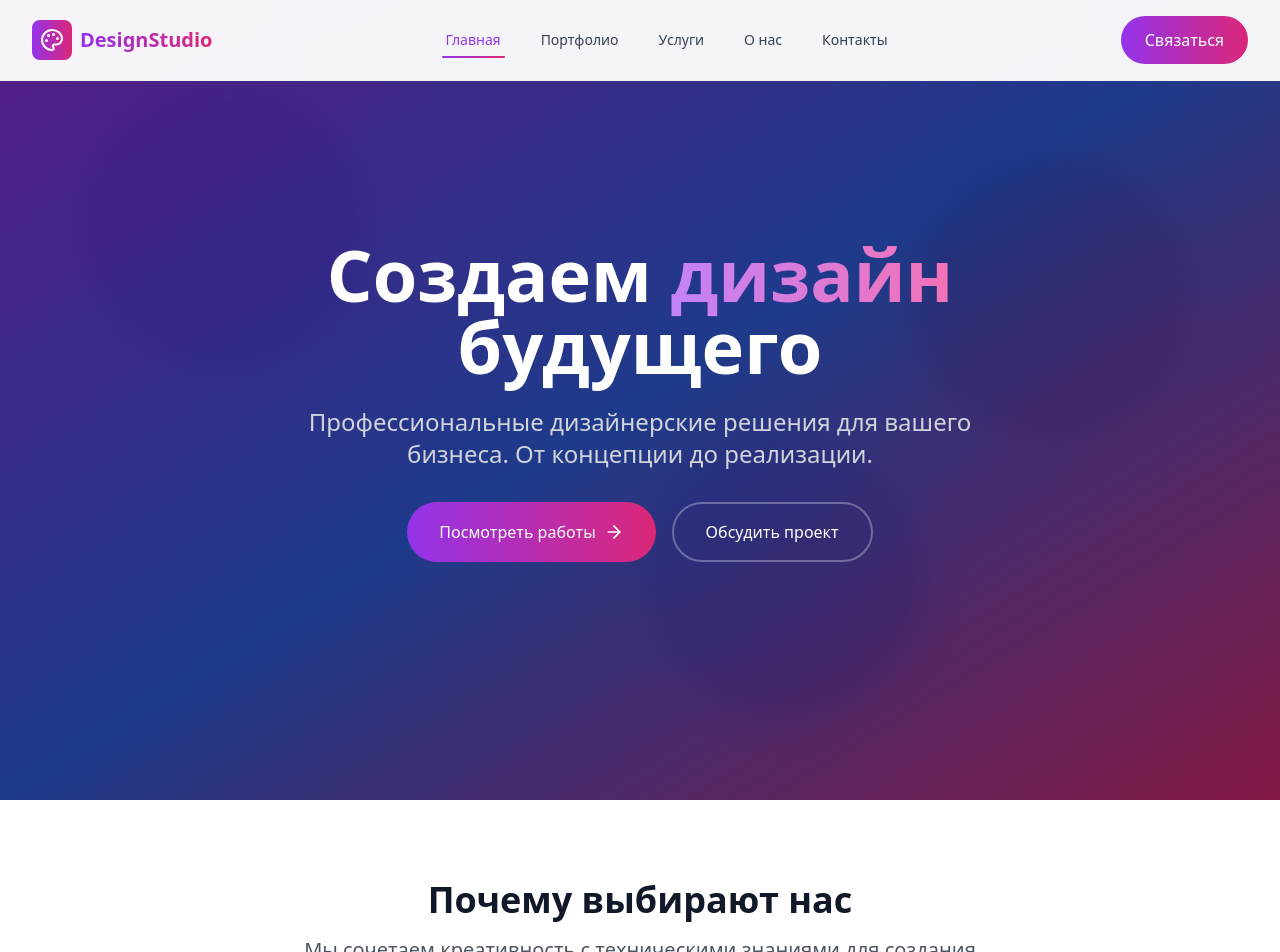
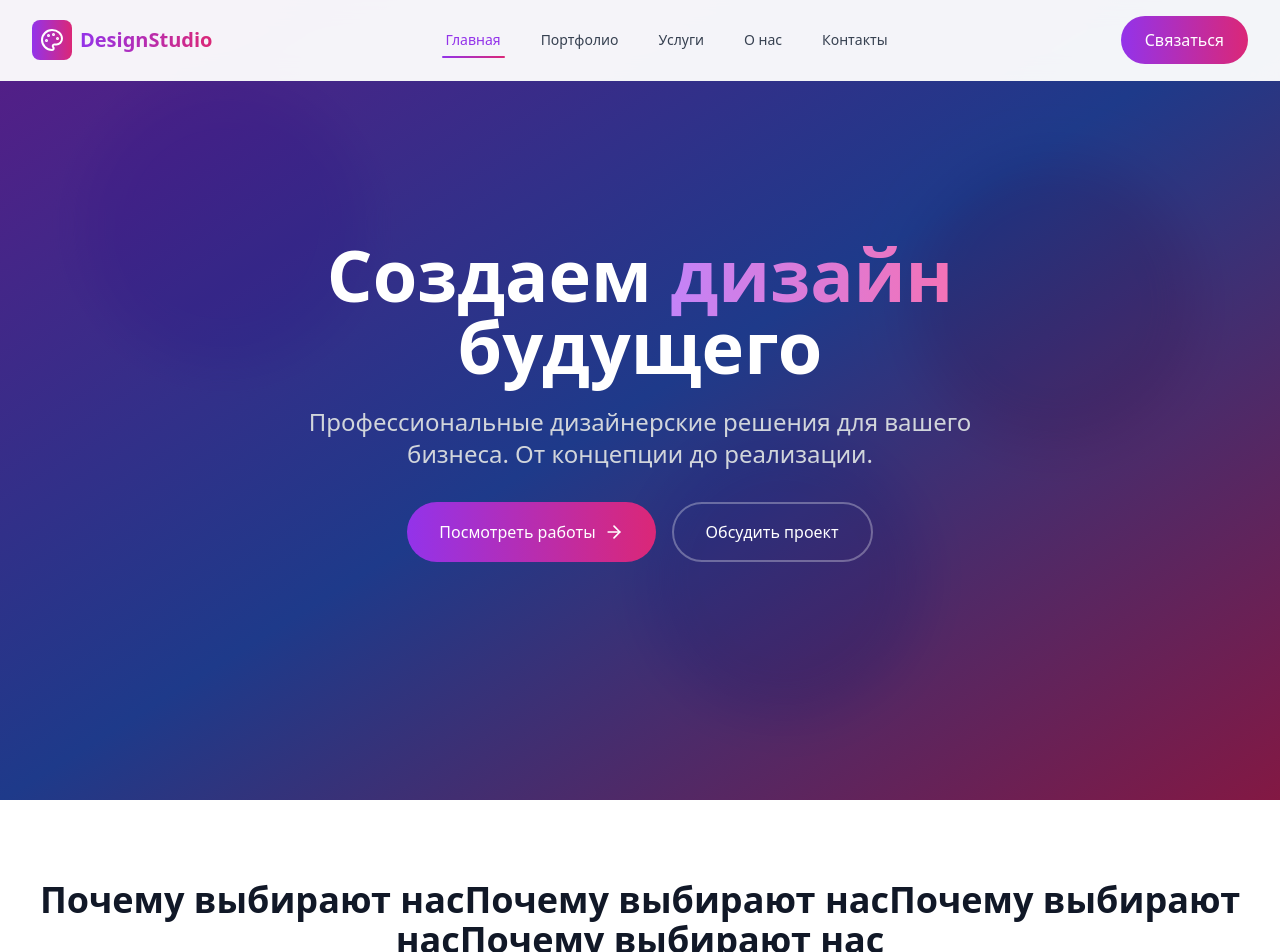
Before and after one commit to Erjan18/testovi, a React (Vite) app: page / in a window 1280 px wide. Shown: the top 952 px of the page. Built offline with nearby package versions, Linux system fonts and the light colour scheme.

Commit message:
first commit

```diff
--- a/src/pages/HomePage.tsx
+++ b/src/pages/HomePage.tsx
@@ -84,7 +84,7 @@
       <section className="py-20 bg-white">
         <div className="max-w-7xl mx-auto px-4 sm:px-6 lg:px-8">
           <div className="text-center mb-16">
-            <h2 className="text-4xl font-bold text-gray-900 mb-4">Почему выбирают нас</h2>
+            <h2 className="text-4xl font-bold text-gray-900 mb-4">Почему выбирают насПочему выбирают насПочему выбирают насПочему выбирают нас</h2>
             <p className="text-xl text-gray-600 max-w-2xl mx-auto">
               Мы сочетаем креативность с техническими знаниями для создания выдающихся результатов
             </p>
```
